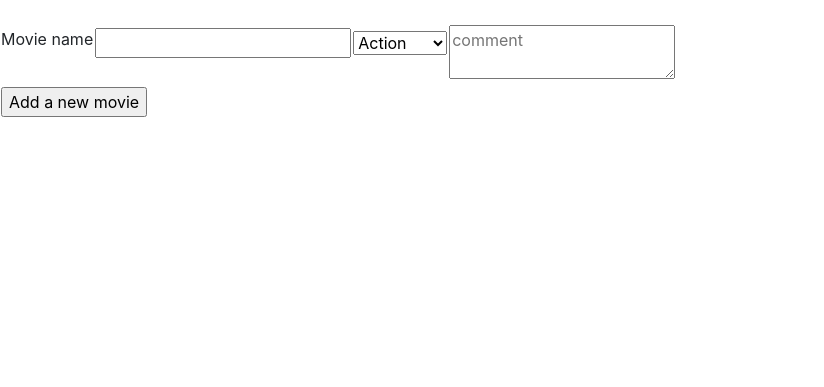
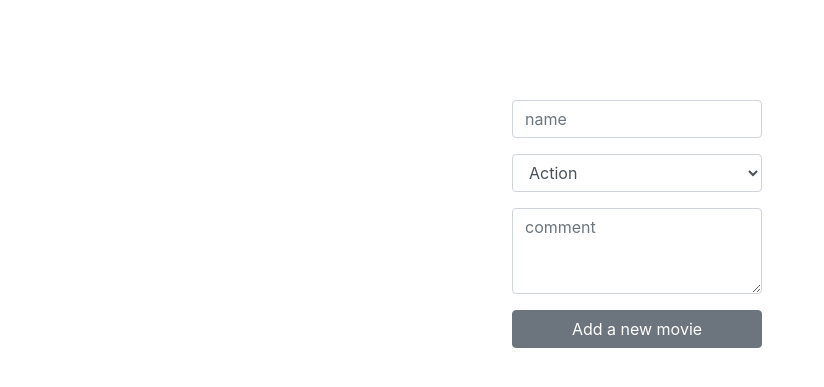
Before and after one commit to jaemh/PerfectPopcorn, a Flask app: page /person/new/ in a window 1280 px wide. Shown: the part 56-443 px from the top of the page, without its empty margins (0-824 px from the left). Run offline with Flask 2, Linux system fonts and the light colour scheme; some libraries are stand-ins or nearby versions.

Commit message:
new_movie bootstrap

```diff
--- a/application/templates/movies/new_movie.html
+++ b/application/templates/movies/new_movie.html
@@ -1,37 +1,40 @@
 {% extends "layout.html" %}
 
   {% block body %}
+  <style>
+
+    .s {
+      position: relative;
+      left: 40%;
+      width:250px;
+      top: 100px;
+    }
+
+  </style>
+
   <form method="POST" action="{{ url_for('create_movie') }}" >
-    <table>
-      <tr>
-        <td>
-          {{ form.name.label }}
-        </td>
-        <td>
-          {{ form.name }}
+    <div class="s">
+      <div class="form-group">
+        {{ form.name(class="form-control", placeholder="name") }}
+      </div>
 
-        </td>
-        <td>
-          <select name='genre'>
+      <div class="form-group">
+        <select name='genre' class="form-control" id="exampleFormControlSelect1">
+          <label for="exampleFormControlSelect1">Example select</label>
           <option value="1">Action</option>
           <option value="2">Comedy</option>
           <option value="3">Drama</option>
           <option value="4">Fantasy</option>
           <option value="5">Historical</option>
         </select>
-        </td>
-        <td>
-            <br><textarea name='comment' placeholder="comment"></textarea>
-        </td>
-      </tr>
+      </div>
 
-      <tr>
-        <td colspan="2">
-          <input type="submit" value="Add a new movie"/>
-        </td>
-      </tr>
+      <div class="form-group">
+          <textarea class="form-control" id="exampleFormControlTextarea1" rows="3" name='comment' placeholder="comment"></textarea>
+      </div>
 
-
+      <input type="submit" class="btn btn-secondary btn-block" value="Add a new movie">
 
   </form>
+
   {% endblock %}
```
Lines whose indentation alone changed are shown as unchanged.
